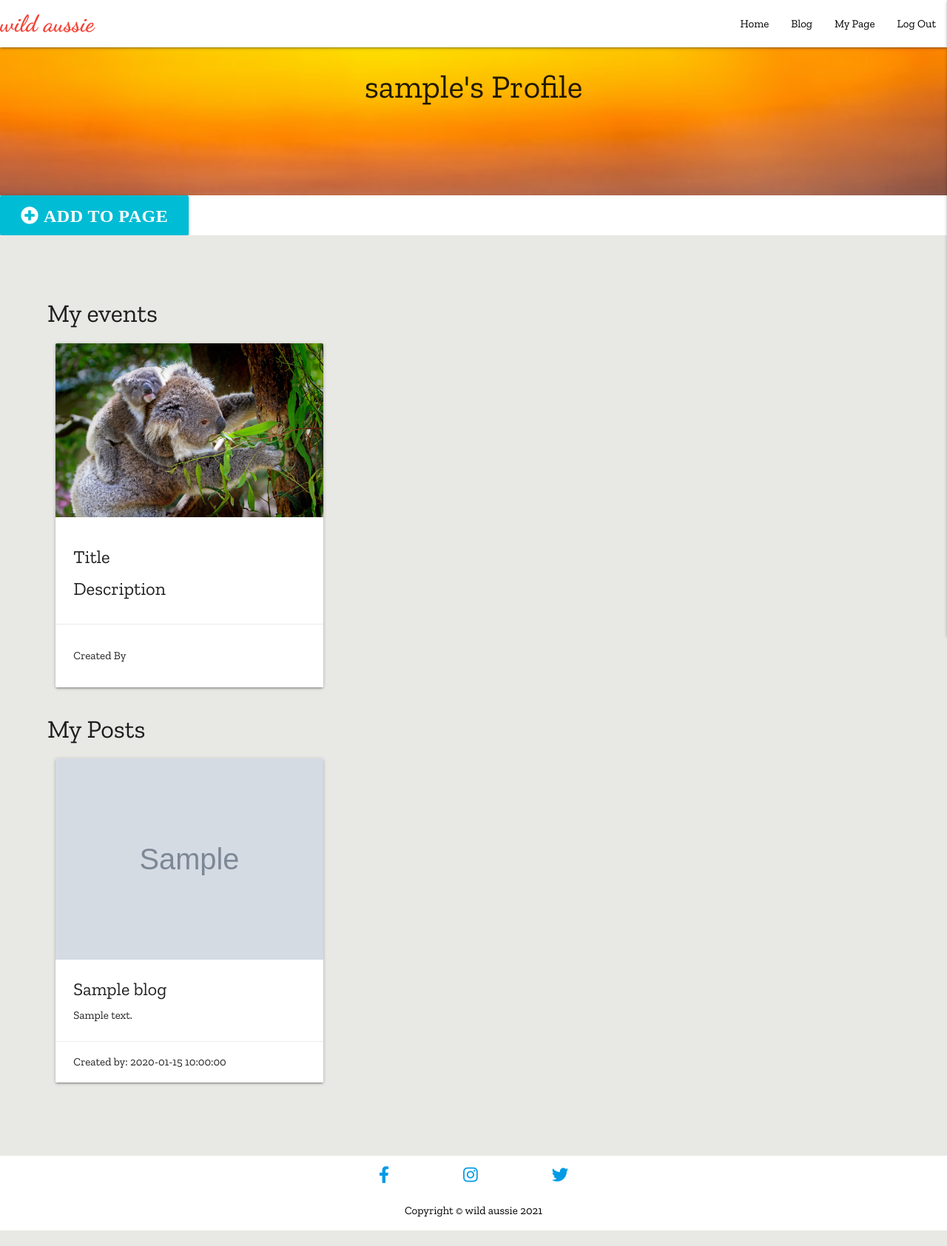
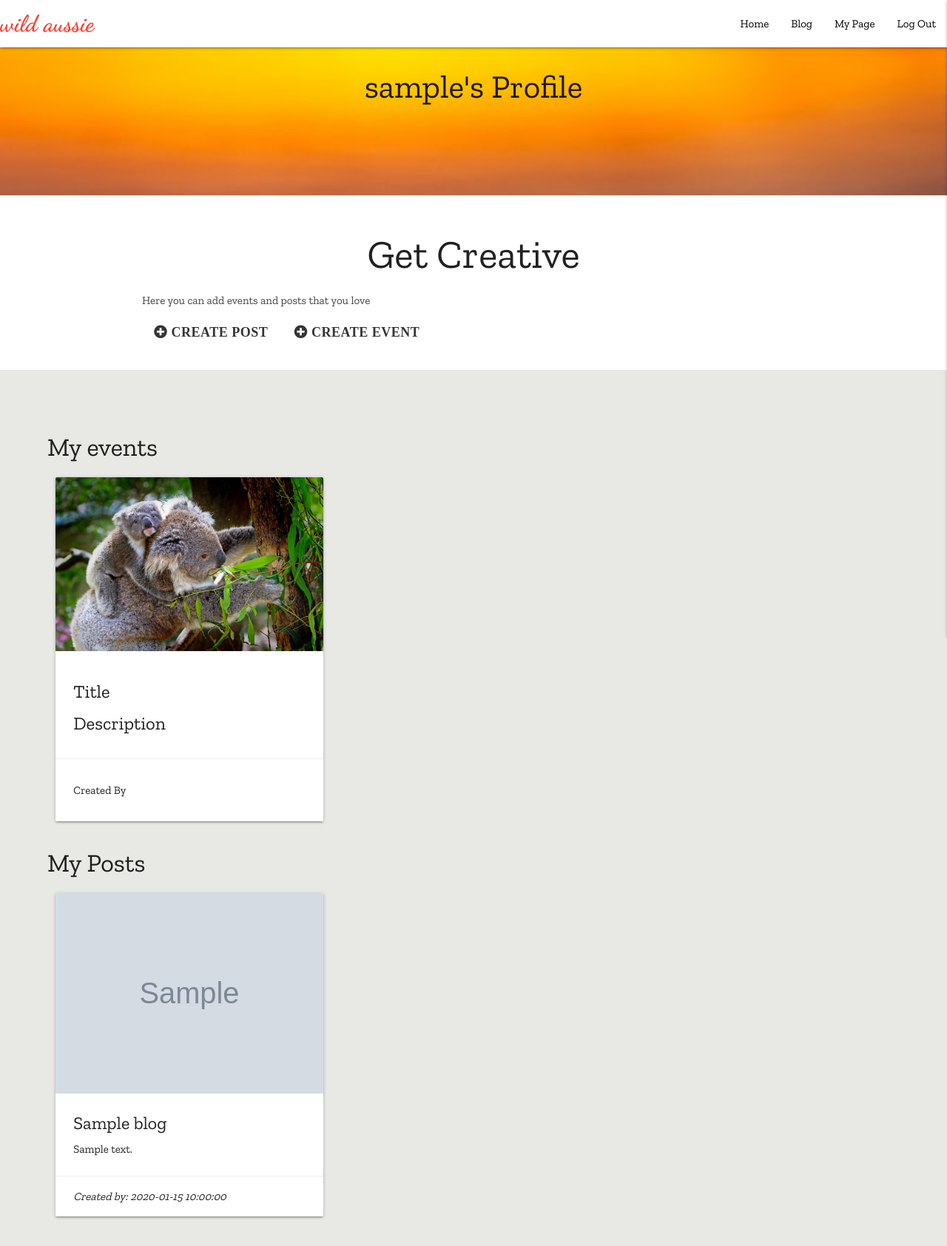
Before and after one commit to Joan-Amudu/Wild-Aussie, a Flask app: page /my_page/1 in a window 1280 px wide. Shown: the top 1684 px of the page at 74% size. Before the commit the page ends 1663 px from the top, so only its background shows below. Run offline with Flask 2, Linux system fonts and the light colour scheme; the visitor is signed in with stand-in values (Sample User, id 1); grey boxes marked "Sample" are stand-in pictures; a database or web service that is not in the repository returns one stand-in record (values such as "Sample title"); some libraries are stand-ins or nearby versions.

Commit message:
Add form to allow user to create new posts

```diff
--- a/templates/my_page.html
+++ b/templates/my_page.html
@@ -5,55 +5,21 @@
   <div class="parallax"><img src="{{ url_for('static', filename='images/profile.jpeg') }}"></div>
     <h3 class="center-align">{{username}}'s Profile</h3>
 </div>
+<div class="section white">
+  <div class="row container">
+    <h2 class="header center-align">Get Creative</h2>
+    <p class="grey-text text-darken-3 lighten-3">Here you can add events and posts that you love</p>
 
-
-  <!-- Dropdown Trigger -->
-  <a class='dropdown-trigger btn btn-large cyan' href='#' data-target="dropdown1"><i class="fas fa-plus-circle"> Add to Page</i></a>
-
-  <!-- Dropdown Structure -->
-  <ul id='dropdown1' class='dropdown-content'>
-    <li><a class="waves-effect waves-light btn-flat modal-trigger" href="#modal1">Post</a></li>
-    <li><a class="waves-effect waves-light btn-flat modal-trigger" href="#modal1">Event</a></li>
-  </ul>
+    <a class="waves-effect waves-light transparent btn-small btn-flat modal-trigger" href="{{ url_for('create_post') }}"><i class="fas fa-plus-circle"> Create Post</i></a>
+    <a class="waves-effect waves-light transparent btn-small btn-flat modal-trigger" href="#modal2"><i class="fas fa-plus-circle"> Create Event</i></a>
+  </div>
+</div>
 
 
 {% endblock %}
 
 {% block content %}
 
-<!-- Modal Structure -->
-<div id="modal1" class="modal">
-  <div class="modal-content">
-      <div class="row">
-          <form class="col s12">
-              <div class="row">
-                  <div class="input-field col s12">
-                    <textarea id="title" class="materialize-textarea"></textarea>
-                    <label for="title">Title</label>
-                  </div>
-                </div>
-                <div class="row">
-                  <div class="input-field col s12">
-                    <textarea id="image" class="materialize-textarea"></textarea>
-                    <label for="image">Image</label>
-                    <span>Please add url for image</span>
-                  </div>
-                </div>
-            <div class="row">
-              <div class="input-field col s12">
-                <textarea id="description" class="materialize-textarea"></textarea>
-                <label for="description">Description</label>
-              </div>
-            </div>
-          </form>
-        </div>
-
-  </div>
-  <div class="modal-footer">
-    <a href="#!" class="modal-close waves-effect waves-green btn-flat">Add</a>
-  </div>
-</div>
-</div>
 
 <h4>My events</h4>
 
@@ -108,7 +74,7 @@
             <div class="card-action">
               <span>
                 <strong>
-                  Created by: {{ post.created_by }}
+                  <em>Created by: {{ post.created_by }}</em>
                 </strong>
               </span>
             </div>
```
Also changed, not shown: templates/create_post.html (added, +47 -0 lines).
